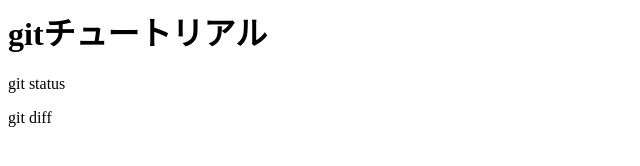
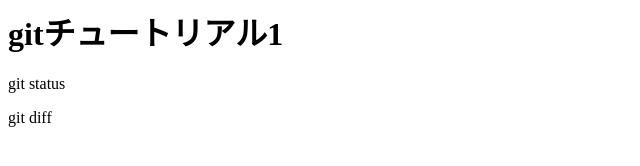
Before and after one commit to tsuyoshikanemoto/git_tutorial, a plain HTML site: page index.html in a window 1280 px wide. Shown: the full height of the page, 0-640 px from the left. Drawn offline with Linux system fonts and the light colour scheme.

Commit message:
見出し作成

```diff
--- a/index.html
+++ b/index.html
@@ -1,3 +1,3 @@
-<h1>gitチュートリアル</h1>
+<h1>gitチュートリアル1</h1>
 <p>git status</p>
 <p>git diff</p>
```
